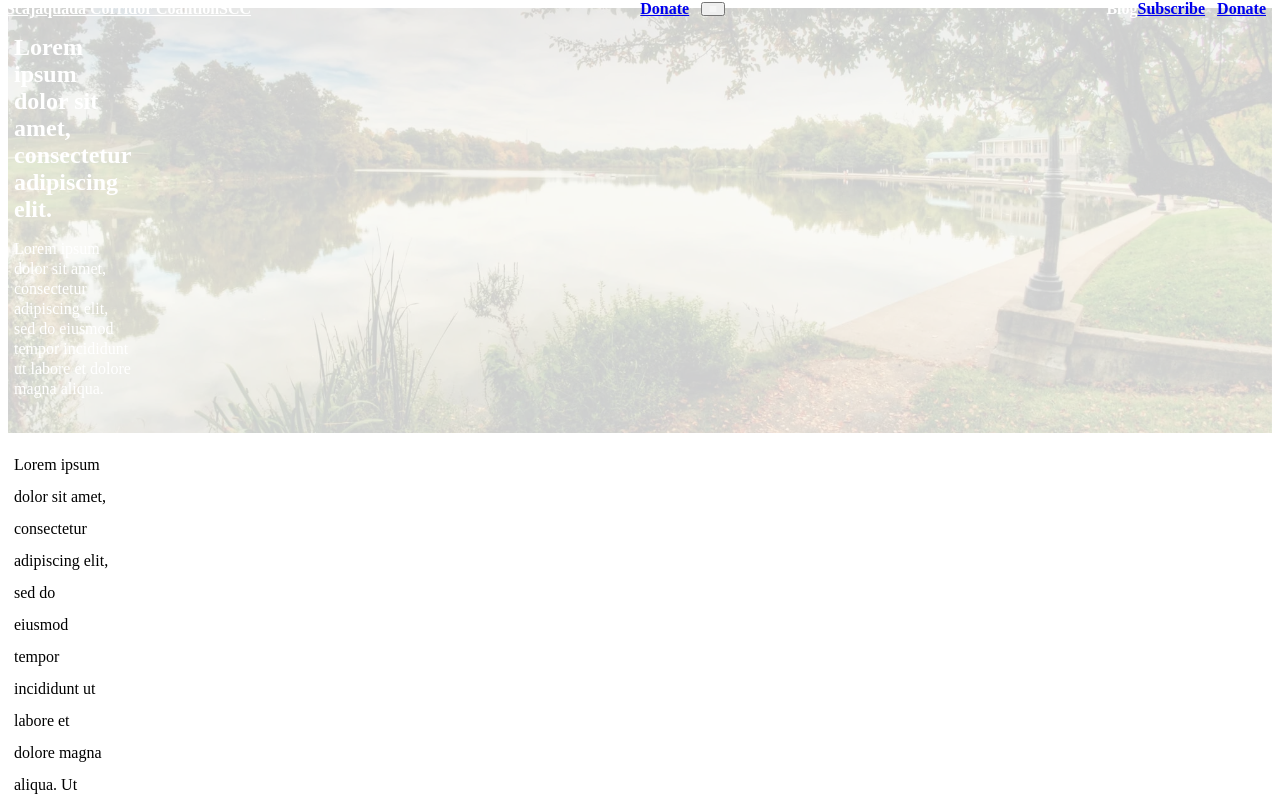
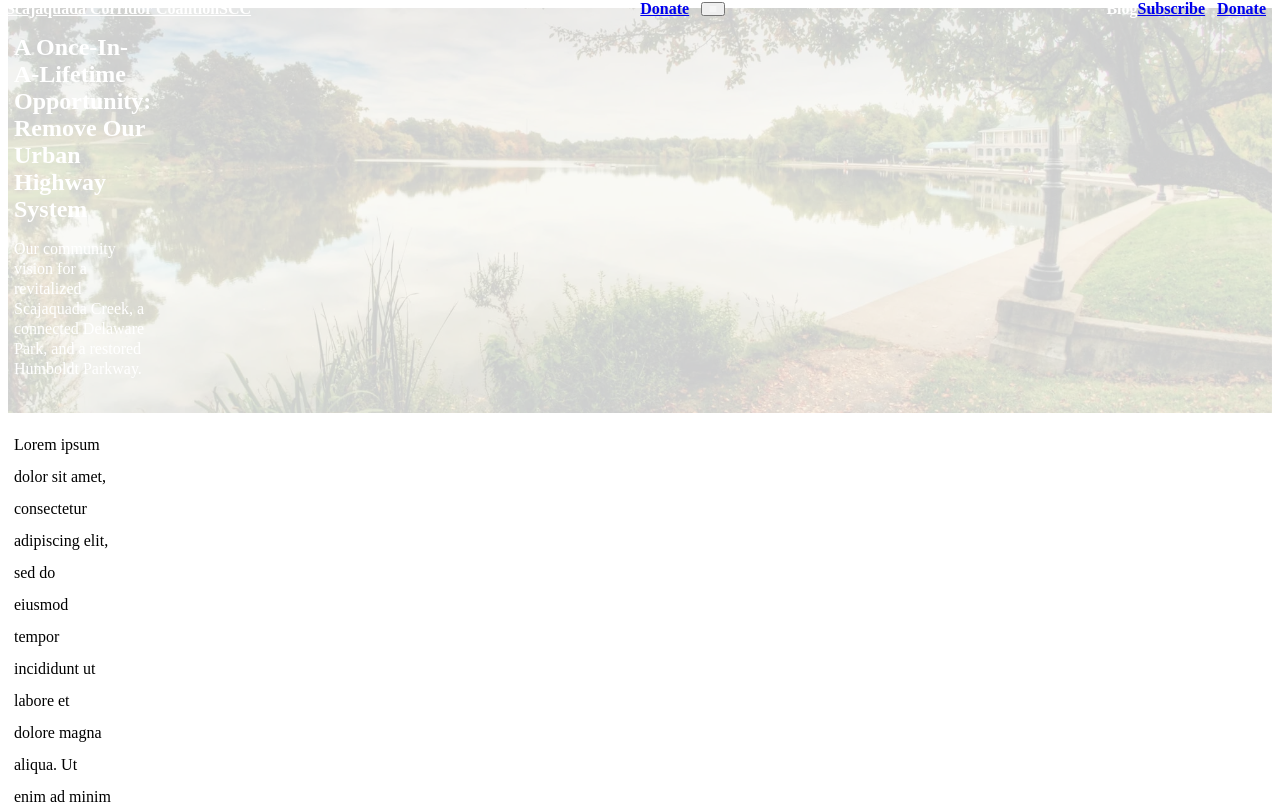
Before and after one commit to IHIutch/scc-site, a Gatsby site: page / in a window 1280 px wide. Shown: the top 804 px of the page. Built offline with nearby package versions, Linux system fonts and the light colour scheme; Gatsby itself is replaced by a stand-in of ours.

Commit message:
Update text, spacing. Photo saturation

```diff
--- a/src/pages/index.js
+++ b/src/pages/index.js
@@ -6,10 +6,6 @@ import Navbar from '../components/global/Navbar'
 import bgImage from '../images/delaware_full1.webp'
 import Footer from '../components/global/Footer'
 import { StaticImage } from 'gatsby-plugin-image'
-import aRender from '../assets/images/web/a_render.jpg'
-import bRender from '../assets/images/web/b_render.jpg'
-import cRender from '../assets/images/web/c_render.jpg'
-import dRender from '../assets/images/web/d_render.jpg'
 
 export default function Home() {
   return (
@@ -48,20 +44,25 @@ export default function Home() {
                   colSpan={{ base: '12', lg: '10', xl: '8' }}
                 >
                   <Box borderBottomWidth="1px" borderColor="white">
-                    <Heading size="3xl" mb="8" color="white" lineHeight="1.125">
-                      Lorem ipsum dolor sit amet, consectetur adipiscing elit.
+                    <Heading
+                      fontSize={{ base: '6xl', lg: '5xl' }}
+                      mb="8"
+                      color="white"
+                      lineHeight="1.125"
+                    >
+                      A Once-In-A-Lifetime Opportunity: Remove Our Urban Highway
+                      System
                     </Heading>
                   </Box>
                   <Box mt="6">
                     <Text
                       color="white"
-                      fontSize={{ base: '2xl', md: '3xl', lg: '4xl' }}
+                      fontSize="3xl"
                       fontFamily="crimson"
                       lineHeight="1.25"
                     >
-                      Lorem ipsum dolor sit amet, consectetur adipiscing elit,
-                      sed do eiusmod tempor incididunt ut labore et dolore magna
-                      aliqua.
+                      Our community vision for a revitalized Scajaquada Creek, a
+                      connected Delaware Park, and a restored Humboldt Parkway.
                     </Text>
                   </Box>
                 </GridItem>
```
Also changed, not shown: src/assets/images/web/d_render.jpg.
